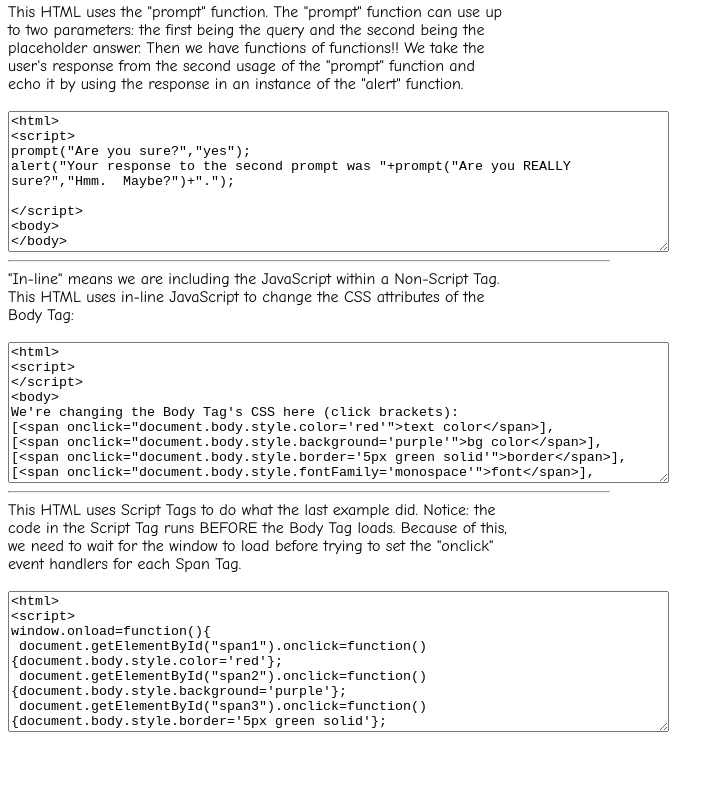
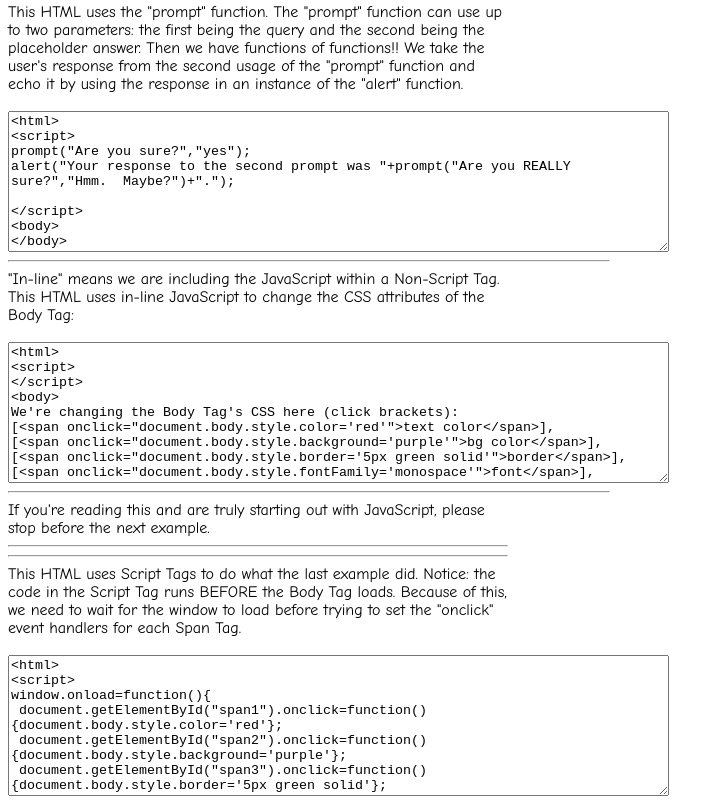
Before and after one commit to kq1/kq1.github.io, a plain HTML site: page code.html in a window 1280 px wide. Shown: the part 845-1649 px from the top of the page, without its empty margins (0-724 px from the left). Before the commit the page ends 1585 px from the top, so only its background shows below. Drawn offline with Linux system fonts and the light colour scheme.

Commit message:
Update code.html

```diff
--- a/code.html
+++ b/code.html
@@ -86,7 +86,8 @@ We're changing the Body Tag's CSS here (click brackets):
 </body>
 </html>
 </textarea>
-<hr width="600px" align="left"><div style="max-width: 500px; word-wrap: break-word;">This HTML uses Script Tags to do what the last example did.  Notice: the code in the Script Tag runs BEFORE the Body Tag loads.  Because of this, we need to wait for the window to load before trying to set the "onclick" event handlers for each Span Tag.</div><br>
+<hr width="600px" align="left"><div style="max-width: 500px; word-wrap: break-word;">If you're reading this and are truly starting out with JavaScript, please stop before the next example.
+<hr><hr>This HTML uses Script Tags to do what the last example did.  Notice: the code in the Script Tag runs BEFORE the Body Tag loads.  Because of this, we need to wait for the window to load before trying to set the "onclick" event handlers for each Span Tag.</div><br>
 <textarea rows="9" cols="80" onclick="iload(6)">
 <html>
 <script>
```
